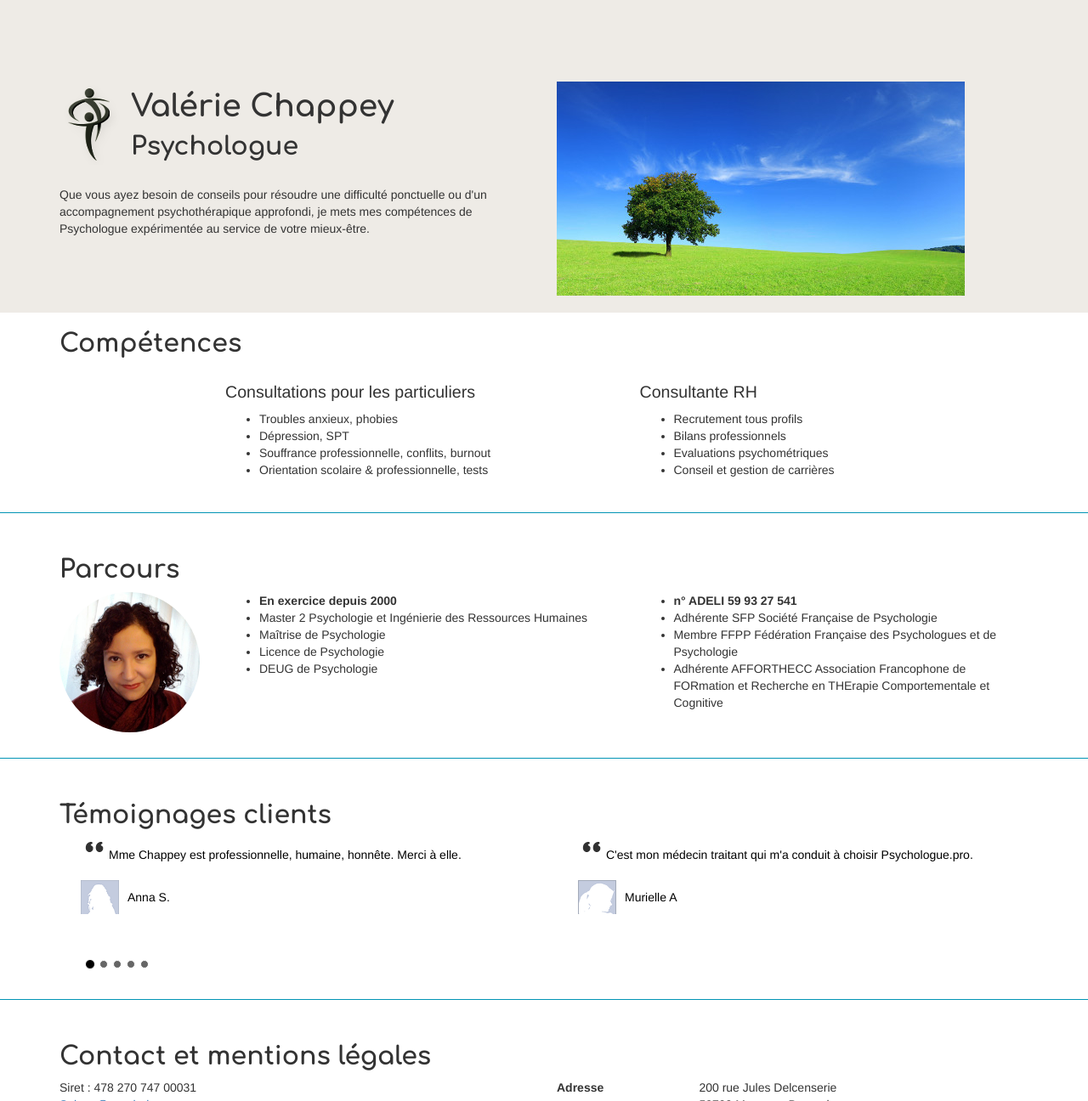
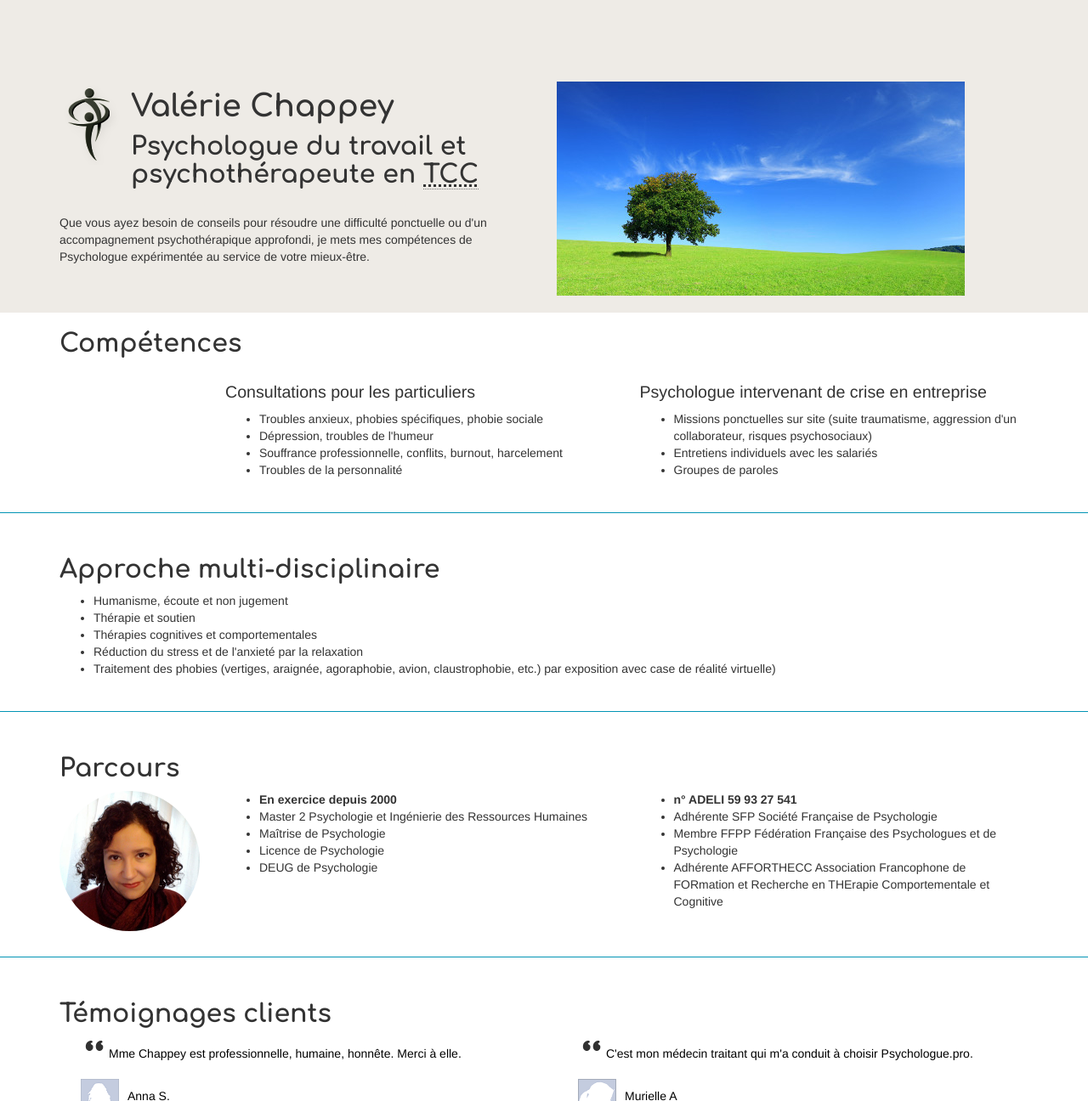
Before and after one commit to psychologue-pro/www, a Jekyll site: the page built from index.html, in a window 1280 px wide and 1400 px high, cut to the strip 104-1400 px from the top of the window. Shown: the whole strip at 85% size. Built offline with Jekyll 4.4.1, drawn with Linux system fonts in a browser that asks for light colours; nearby versions of some CDN libraries; comment, search, counter and statistics services are not loaded.

Commit message:
Update index.html

```diff
--- a/index.html
+++ b/index.html
@@ -33,7 +33,7 @@ layout: default
         <div class="col-md-6">
           <img src="/images/logo.png" alt="">
           <h1>Valérie Chappey</h1>
-          <h2>Psychologue</h2>
+          <h2>Psychologue du travail et psychothérapeute en <abbr title="thérapie cognitivo-comportementale">TCC</abbr></h2>
           <p>
             Que vous ayez besoin de conseils pour résoudre une difficulté ponctuelle ou d'un accompagnement psychothérapique approfondi, je mets mes compétences de Psychologue expérimentée au service de votre mieux-être.
           </p>
@@ -70,21 +70,35 @@ layout: default
     <div id="individuals" class="col-sm-5 col-sm-offset-2">
       <h3>Consultations pour les particuliers</h3>
       <ul>
-        <li>Troubles anxieux, phobies</li>
-        <li>Dépression, SPT</li>
-        <li>Souffrance professionnelle, conflits, burnout</li>
-        <li>Orientation scolaire &amp; professionnelle, tests</li>
+        <li>Troubles anxieux, phobies spécifiques, phobie sociale</li>
+        <li>Dépression, troubles de l'humeur</li>
+        <li>Souffrance professionnelle, conflits, burnout, harcelement</li>
+        <li>Troubles de la personnalité</li>
       </ul>
     </div>
     <div id="companies" class="col-sm-5">
-      <h3>Consultante RH</h3>
+      <h3>Psychologue intervenant de crise en entreprise</h3>
       <ul>
-        <li>Recrutement tous profils</li>
-        <li>Bilans professionnels</li>
-        <li>Evaluations psychométriques</li>
-        <li>Conseil et gestion de carrières</li>
+        <li>Missions ponctuelles sur site (suite traumatisme, aggression d'un collaborateur, risques psychosociaux)</li>
+        <li>Entretiens individuels avec les salariés</li>
+        <li>Groupes de paroles</li>
       </ul>
     </div>
+  </div>
+</div>
+
+  <div class="container-line"></div>
+
+<div class="container">
+  <div id="curriculum">
+    <h2>Approche multi-disciplinaire</h2>
+    <ul>
+      <li>Humanisme, écoute et non jugement</li>
+      <li>Thérapie et soutien</li>
+      <li>Thérapies cognitives et comportementales</li>
+      <li>Réduction du stress et de l'anxieté par la relaxation</li>
+      <li>Traitement des phobies (vertiges, araignée, agoraphobie, avion, claustrophobie, etc.) par exposition avec case de réalité virtuelle)</li>
+    </ul>
   </div>
 </div>
 
```
